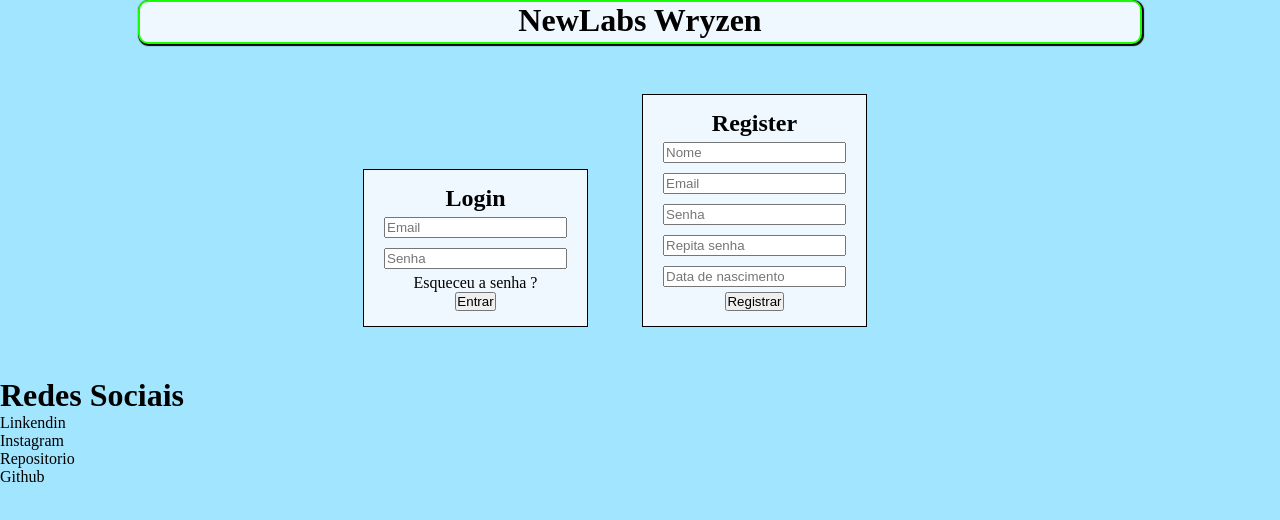
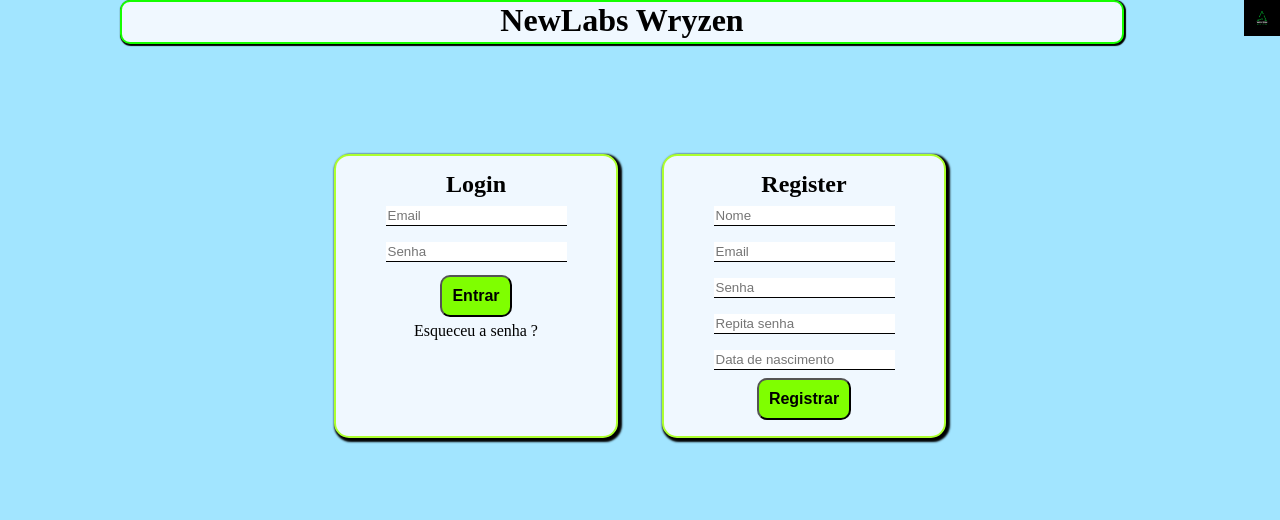
Before and after one commit to Amandalfs/newLabsWryzen, a plain HTML site: page pages/cadastro/cadastro.html in a window 1280 px wide. Drawn offline with Linux system fonts and the light colour scheme.

Commit message:
Criado a pagina Cadastro e login

```diff
--- a/pages/cadastro/cadastro.html
+++ b/pages/cadastro/cadastro.html
@@ -6,77 +6,55 @@
     <meta name="viewport" content="width=device-width, initial-scale=1.0">
     <title>Wryzen Login</title>
     <link rel="stylesheet" href="/styles/styleCadastro.css">
+    <link rel="shortcut icon" href="/assets/imgs/1.png" type="image/x-icon">
 </head>
 <body>
     <header class="container-header-hub">
-
         <div class="container-header-hub-title">
             <h1>NewLabs Wryzen</h1>
+
         </div>
-
+        <div class="logo">
+            <img class="logo" src="/assets/imgs/1.png" alt="">
+        </div>
     </header>
 
     <section class="post">
+        <div class="container-geral">
+            <div class="container-geral-login">
+                <ul class="container-geral-login-inputs">
+                    <li>
+                        <h1>Login</h1>
+                    </li>
+                    <li><input type="email" name="" id="" placeholder="Email"></li>
+                    <li><input type="password" name="" id="" placeholder="Senha"></li>
+                    <li>
+                        <div class="container-button-login">
+                            <button>Entrar</button>
 
-        <div class="container-geral-login">
-            <div class="container-geral-login-inputs">
-                <div>
-                    <h1>Login</h1>
-                </div>
-                    <div><input type="email" name="" id="" placeholder="Email"></div>
-                    <div><input type="password" name="" id="" placeholder="Senha"></div>
-                    <div>
-                        <a href="">Esqueceu a senha ?</a></li>
-                    </div>
-                    <div>
-                        <button>Entrar</button>
-                    </div>
+                        </div>
+                    </li>
+                    <li><a href="">Esqueceu a senha ?</a></li>
+                </ul>
             </div>
-        </div>
-
-        <div class="container-geral-register">
-
-            <div class="container-geral-register-inputs">
-                <div>
-                    <h1>Register</h1>
-                </div>
-                <ul>
+            <div class="container-geral-register">
+                <ul class="container-geral-register-inputs">
+                    <li>
+                        <h1>Register</h1>
+                    </li>
                     <li><input type="text" name="" id="" placeholder="Nome"></li>
                     <li><input type="email" name="" id="" placeholder="Email"></li>
                     <li><input type="password" name="" id="" placeholder="Senha"></li>
                     <li><input type="password" name="" id="" placeholder="Repita senha"></li>
                     <li><input type="text" name="" id="" placeholder="Data de nascimento"></li>
+                    </li>
+                    <li>
+                        <div class="container-button-register">
+                            <button>Registrar</button>
+                        </div>
+                    </li>
                 </ul>
-                <div>
-                    <button>Registrar</button>
-                </div>
             </div>
         </div>
-
     </section>
-
-    <footer>
-
-        <div>
-            <h1>Redes Sociais</h1>
-        </div>
-        <div>
-            <ul>
-                <li>
-                    <a href="">Linkendin <img src="" alt=""></a>
-                </li>
-                <li>
-                    <a href="">Instagram <img src="" alt=""></a>
-                </li>
-                <li>
-                    <a href="">Repositorio <img src="" alt=""></a>
-                </li>
-                <li>
-                    <a href="">Github <img src="" alt=""></a>
-                </li>
-            </ul>
-        </div>
-
-    </footer>
-</body>
 </html>
--- a/styles/styleCadastro.css
+++ b/styles/styleCadastro.css
@@ -21,21 +21,32 @@ body {
     background-color: aliceblue;
 }
 
+.container-header-hub  {
+    text-align: center;
+    align-items: center;
+}
+
 .container-geral-login {
-    border: 1px solid black;
-    display: inline-block;
-    margin: 15px auto;
+    border: 2px solid greenyellow;
+    box-shadow: 2px 2px 2px 2px black;
+    display: inline-flex;
+    margin: 20px;
+    border-radius: 15px;
+    background-color: aliceblue;
 }
 
 .container-geral-register {
-    border: 1px solid black;
-    display: inline-block;
-    margin: 50px;
+    border: 2px solid greenyellow;
+    box-shadow: 2px 2px 2px 2px black;
+    display: inline-flex;
+    margin: 20px;
+    border-radius: 15px;
+    background-color: aliceblue;
 }
 
-.container-header-hub  {
-    text-align: center;
-    align-items: center;
+.container-geral {
+    margin-top: 90px;
+    margin-bottom: 90px;
 }
 
 .post {
@@ -45,20 +56,60 @@ body {
 
 .container-geral-login-inputs {
     padding: 15px;
-    background-color: aliceblue;
+    height: 250px;
+    width: 250px;
 }
 
 .container-geral-register-inputs{
     padding: 15px;
-    background-color: aliceblue;
+    height: 250px;
+    width: 250px;
 }
 
 .container-geral-login-inputs input{
-   padding: 1px;
-   margin: 5px;
+   padding: 2px;
+   margin: 8px;
+   border: 0px;
+   border-bottom: 1px solid black;
 }
 
 .container-geral-register-inputs input{
-    padding: 1px;
+    padding: 2px;
+    margin: 8px;
+    border: 0px;
+    border-bottom: 1px solid black;
+}
+
+.container-geral-login-inputs li button{
     margin: 5px;
 }
+
+.container-network {
+    text-align: center;
+}
+
+.container-button-login button {
+    padding: 10px;
+    font-size: 1em;
+    font-weight: 700;
+    border-radius: 10px;
+    background-color: chartreuse;
+}
+
+.container-button-register button{
+    padding: 10px;
+    font-size: 1em;
+    font-weight: 700;
+    border-radius: 10px;
+    background-color: chartreuse;
+}
+.logo{
+    display: inline-flex;
+    border: 1px solid black;
+    float: right;
+}
+
+.logo img {
+    height: 32px;
+    width: 32px;
+}
--- a/styles/styleHome.css
+++ b/styles/styleHome.css
@@ -68,7 +68,7 @@ body {
 
 .container-conteds-line-produt {
     border: 2px solid greenyellow;
-    height: 150px;
+    height: 200px;
     width: 200px;
     background-color: aliceblue;
 }
```
Also changed, not shown: home.html (+12 -12 lines), assets/imgs/1.png (added), assets/imgs/Logotipo Nome Monograma Minimalista Preto e Branco.png (added), assets/imgs/produt1.png (added).
